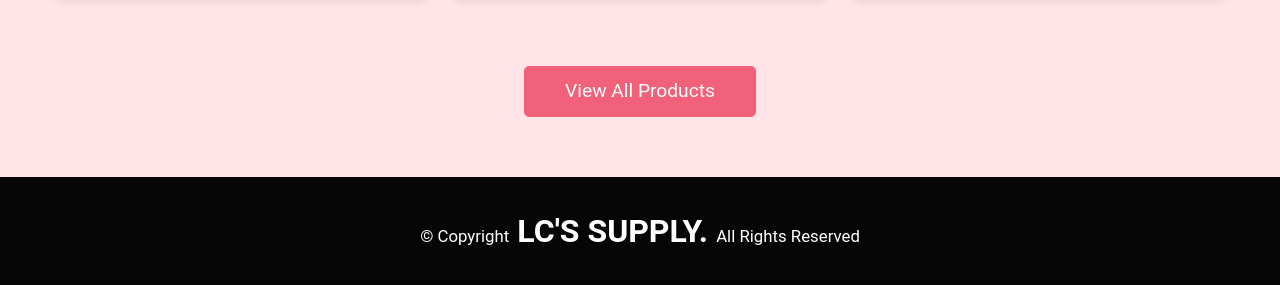
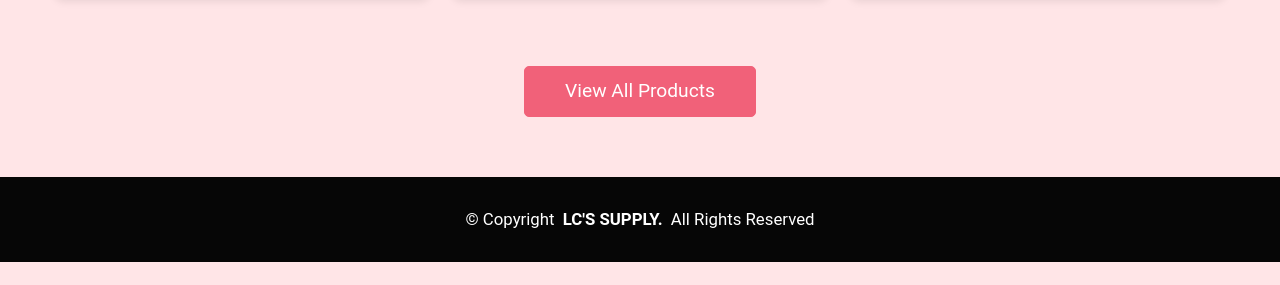
Before and after one commit to RandyWreyes/LC-s---cosmetics, a plain HTML site: page Lc Supply opendaywebsite/index.html in a window 1280 px wide. Shown: the part 1564-1849 px from the top of the page. After the commit the page ends 1826 px from the top, so only its background shows below. Drawn offline with nearby package versions, Linux system fonts and the light colour scheme; a script that the page names is missing.

Commit message:
footer
update

```diff
--- a/Lc Supply opendaywebsite/index.html
+++ b/Lc Supply opendaywebsite/index.html
@@ -190,7 +190,7 @@
   <footer id="footer" class="footer dark-background">
     <div class="copyright">
       <div class="container text-center">
-        <p>© <span>Copyright</span> <strong class="px-1 sitename"><a href="index.html">LC's Supply.</a></strong> <span>All Rights Reserved</span></p>
+        <p>© <span>Copyright</span> <strong class="px-1 sitename" style="font-size: inherit;"><a href="index.html">LC's Supply.</a></strong> <span>All Rights Reserved</span></p>
       </div>
     </div>
   </footer>
```
Also changed, not shown: Lc Supply opendaywebsite/products.html (+1 -1 lines).
